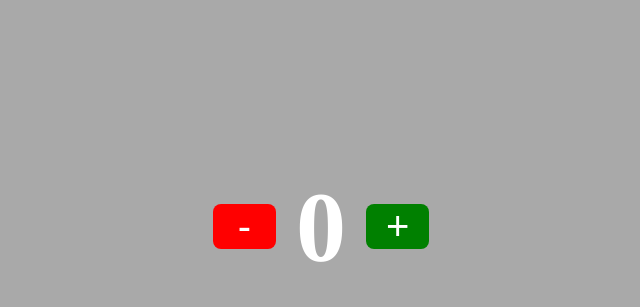
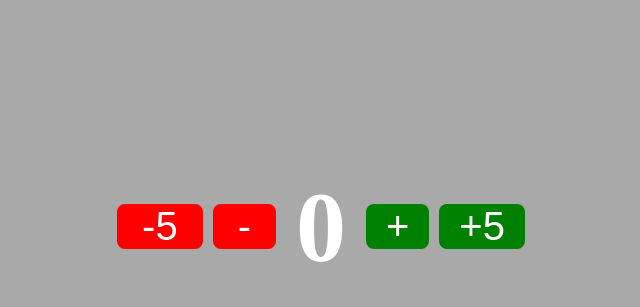
Before and after one commit to Zeek04/simple-counter, a plain HTML site: page index.html in a window 1280 px wide. Shown: the part 110-417 px from the top of the page, without its empty margins (319-959 px from the left). Drawn offline with Linux system fonts and the light colour scheme.

Commit message:
Added +5 and -5 on counter

```diff
--- a/index.html
+++ b/index.html
@@ -8,9 +8,11 @@
 </head>
 <body>
     <div class="counter">
+        <button id="minus5" type="button">-5</button>
         <button id="minus" type="button">-</button>
         <h1 id="score">0</h1>
         <button id="plus" type="button">+</button>
+        <button id="plus5" type="button">+5</button>
     </div>
 </body>
 <script src="script.js"></script>
--- a/script.js
+++ b/script.js
@@ -10,6 +10,8 @@ plus.addEventListener('click', () => {
 })
 
 minus.addEventListener('click', () => {
-    score--
-    counter.textContent = score
+    if(score >= 1){
+        score--
+        counter.textContent = score
+    }
 })
--- a/style.css
+++ b/style.css
@@ -29,6 +29,17 @@ body{
 
 }
 
+#minus5{
+    font-size: 40px;
+    padding: 0 25px;
+    background-color: red;
+    border-style: none;
+    border-radius: 8px;
+    text-align: center;
+    color: #fff;
+    margin-right: 10px;
+}
+
 #plus{
     font-size: 40px;
     padding: 0 20px;
@@ -39,12 +50,23 @@ body{
     color: #fff;
 }
 
-#plus:hover{
+#plus5{
+    font-size: 40px;
+    padding: 0 20px;
+    background-color: green;
+    border-style: none;
+    border-radius: 8px;
+    text-align: center;
+    color: #fff;
+    margin-left: 10px;
+}
+
+#plus:hover, #plus5:hover{
     color: #000;
     background-color: greenyellow;
 }
 
-#minus:hover{
+#minus:hover, #minus5:hover{
     color: #000;
     background-color: crimson;
 }
```
